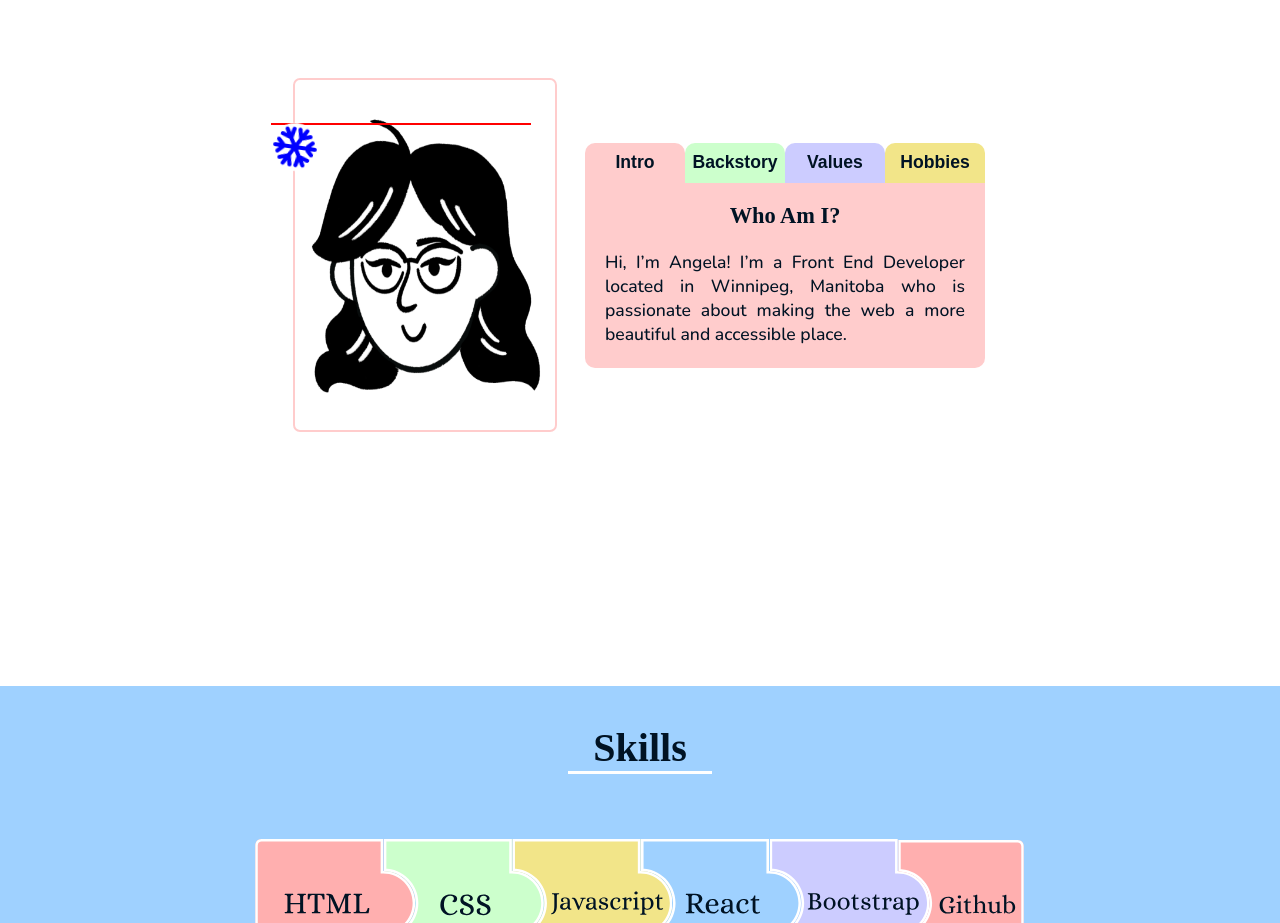
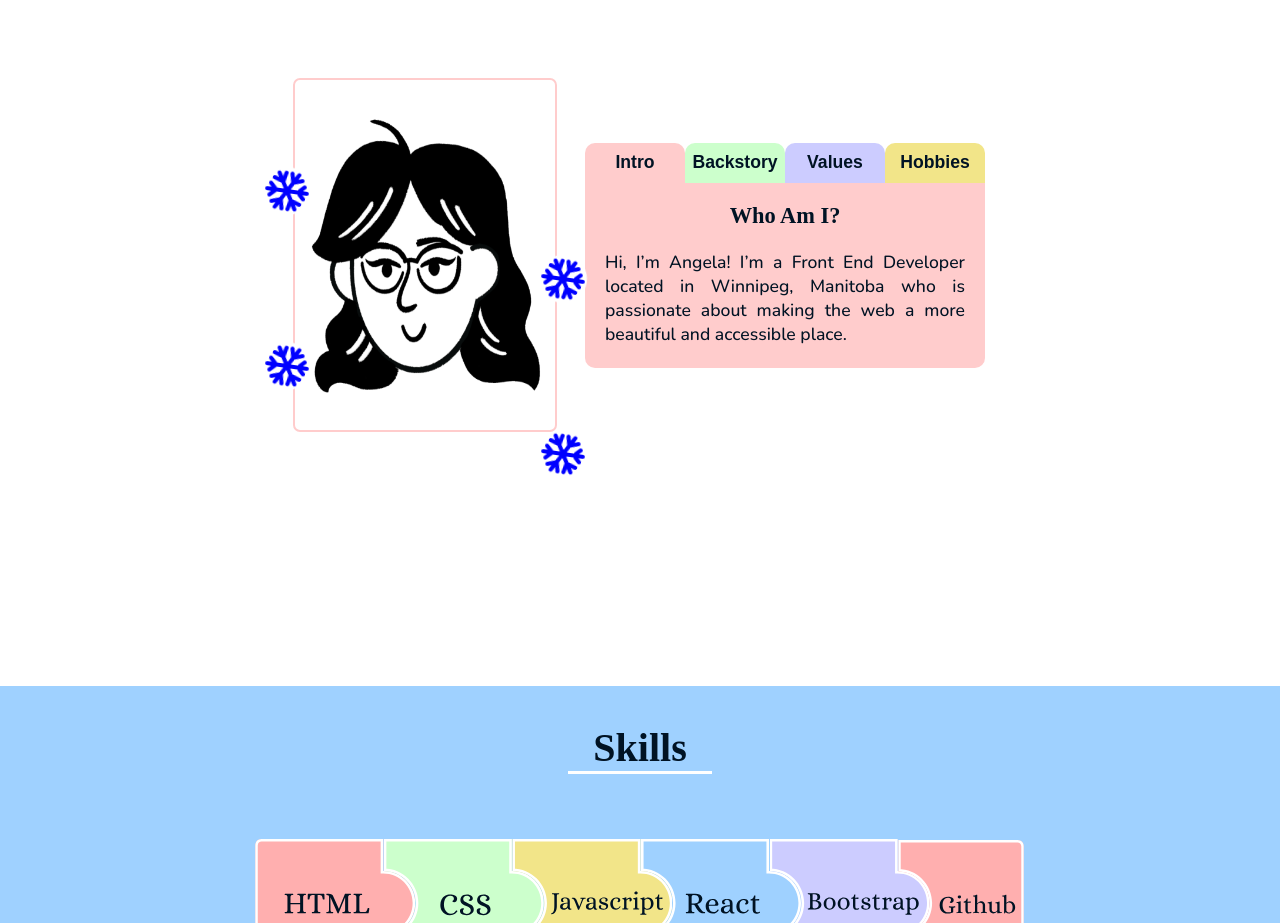
Before and after one commit to ang-riv/portfolio, a React (Create React App) app: page / in a window 1280 px wide. Shown: the part 1040-1963 px from the top of the page. Built offline with nearby package versions, Linux system fonts and the light colour scheme; a web font is replaced by a local one.

Commit message:
Added multiple icons with alternating placements

```diff
--- a/src/sections/About/AboutIcon.js
+++ b/src/sections/About/AboutIcon.js
@@ -4,6 +4,7 @@ import { aboutIcons } from "../../utils/aboutIconData";
 const AboutIcon = ({ activeTab, yPlacement, xPlacement }) => {
   const tab = activeTab.toLowerCase();
   const sectionIcon = () => {
+    // refactor eventually
     switch (tab) {
       case "intro":
         return aboutIcons.intro;
--- a/src/sections/About/AboutPhoto.js
+++ b/src/sections/About/AboutPhoto.js
@@ -6,15 +6,15 @@ import AboutIcon from "./AboutIcon";
 const AboutPhoto = ({ activeTab }) => {
   const containerRef = useRef(null);
   const [containerTop, setContainerTop] = useState(0);
+  const [containerWidth, setContainerWidth] = useState(0);
   let halfTop = containerTop / 2;
   const numOfIcons = 4;
   let positions = [];
 
   // testing styles
   const styles = {
-    height: "2px",
-    width: "100%",
-    backgroundColor: "red",
+    width: "fit-content",
+    height: "fit-content",
     position: "absolute",
     top: 43,
     left: -24.5,
@@ -25,6 +25,7 @@ const AboutPhoto = ({ activeTab }) => {
     if (containerRef.current) {
       const container = containerRef.current.getBoundingClientRect();
       const height = container.height / numOfIcons;
+      setContainerWidth(container.width);
       setContainerTop(height);
     }
   }, [containerRef, containerTop]);
@@ -35,12 +36,24 @@ const AboutPhoto = ({ activeTab }) => {
     positions.push(containerTop + i * containerTop - halfTop);
   }
 
-  console.log(positions);
+  // creating icons with the right placement
+  const iconComponents = positions.map((placement, index) => {
+    // center the icon on the edge of the container + alternate sides
+    let side = 0;
+    index % 2 === 0 ? (side = -8) : (side = containerWidth + 8);
+    return (
+      <AboutIcon
+        key={index}
+        activeTab={activeTab}
+        yPlacement={placement}
+        xPlacement={side}
+      />
+    );
+  });
+  //console.log(positions);
   return (
     <div className="about-photo" ref={containerRef}>
-      <div style={styles}>
-        <AboutIcon activeTab={activeTab} />
-      </div>
+      <div style={styles}>{iconComponents}</div>
       <img
         src={avatar}
         alt="profile avatar"
```
